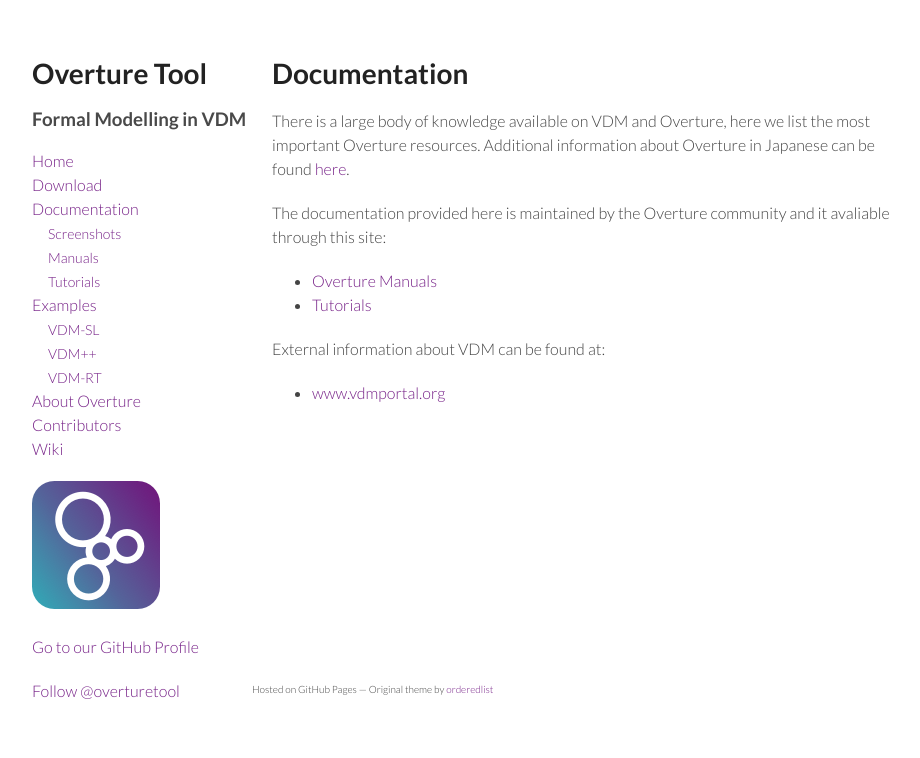
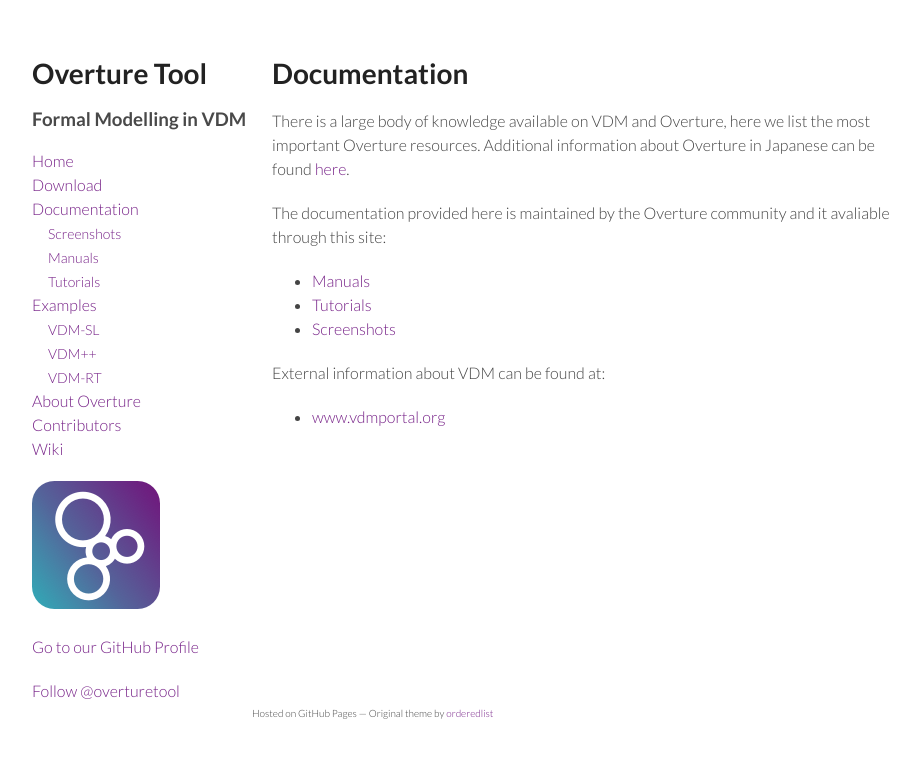
Before and after one commit to overturetool/overturetool.github.io, a Jekyll site: the page built from documentation/index.md, in a window 1280 px wide. Shown: the top 758 px of the page, without its empty margins (178-1098 px from the left). Built offline with Jekyll 4.4.1, drawn with Linux system fonts in a browser that asks for light colours; Markdown is read by kramdown in place of the engine named in the settings.

Commit message:
updating docs page with links to subsites

```diff
--- a/documentation/index.md
+++ b/documentation/index.md
@@ -12,8 +12,9 @@
 
 The documentation provided here is maintained by the Overture community and it avaliable through this site:
 
-- [Overture Manuals]({{site.url}}/documentation/manuals.html)
+- [Manuals]({{site.url}}/documentation/manuals.html)
 - [Tutorials]({{site.url}}/documentation/turotials.html)
+- [Screenshots]({{site.url}}/documentation/Screenshots.html)
 
 External information about VDM can be found at:
 
```
